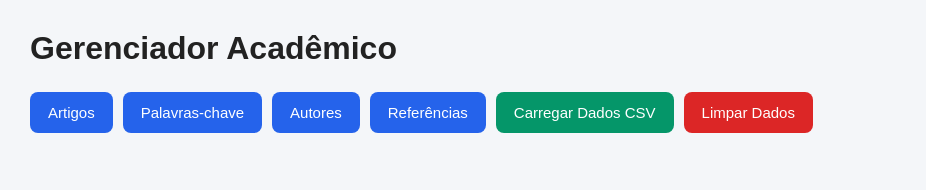
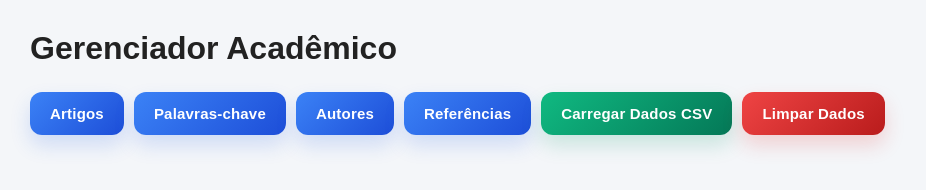
Before and after one commit to NanSP/analise_de_dados, a website built with Vite: page index.html in a window 1280 px wide. Shown: the whole page, without its empty margins (0-926 px from the left). Built offline with nearby package versions, Linux system fonts and the light colour scheme; no server answers.

Commit message:
update: css

```diff
--- a/style.css
+++ b/style.css
@@ -3,6 +3,17 @@
   padding:0;
   box-sizing:border-box;
   font-family: Arial, Helvetica, sans-serif;
+}
+
+:root{
+  --btn-primary-start:#3b82f6;
+  --btn-primary-end:#1d4ed8;
+  --btn-success-start:#10b981;
+  --btn-success-end:#047857;
+  --btn-danger-start:#ef4444;
+  --btn-danger-end:#b91c1c;
+  --btn-shadow:0 10px 20px rgba(37, 99, 235, 0.18);
+  --btn-shadow-hover:0 14px 26px rgba(37, 99, 235, 0.24);
 }
 
 body{
@@ -23,34 +34,65 @@ h1{
 }
 
 button{
-  padding:12px 18px;
+  padding:13px 20px;
   border:none;
-  border-radius:8px;
-  background:#2563eb;
+  border-radius:12px;
+  background:linear-gradient(135deg, var(--btn-primary-start), var(--btn-primary-end));
   color:white;
   font-size:15px;
+  font-weight:600;
+  letter-spacing:0.2px;
   cursor:pointer;
-  transition:0.3s;
+  box-shadow:var(--btn-shadow);
+  transition:transform 0.2s ease, box-shadow 0.2s ease, filter 0.2s ease;
 }
 
 button:hover{
-  background:#1d4ed8;
+  transform:translateY(-2px);
+  box-shadow:var(--btn-shadow-hover);
+  filter:brightness(1.03);
+}
+
+button:active{
+  transform:translateY(0);
+  box-shadow:0 6px 14px rgba(37, 99, 235, 0.2);
+}
+
+button:focus-visible{
+  outline:none;
+  box-shadow:
+    0 0 0 3px rgba(255,255,255,0.95),
+    0 0 0 6px rgba(37, 99, 235, 0.35),
+    var(--btn-shadow-hover);
 }
 
 .danger{
-  background:#dc2626;
+  background:linear-gradient(135deg, var(--btn-danger-start), var(--btn-danger-end));
+  box-shadow:0 10px 20px rgba(220, 38, 38, 0.18);
 }
 
 .danger:hover{
-  background:#b91c1c;
+  box-shadow:0 14px 26px rgba(220, 38, 38, 0.24);
 }
 
 .success{
-  background:#059669;
+  background:linear-gradient(135deg, var(--btn-success-start), var(--btn-success-end));
+  box-shadow:0 10px 20px rgba(5, 150, 105, 0.18);
 }
 
 .success:hover{
-  background:#047857;
+  box-shadow:0 14px 26px rgba(5, 150, 105, 0.24);
+}
+
+@media (max-width: 640px){
+  .buttons{
+    gap:12px;
+  }
+
+  button{
+    width:100%;
+    justify-content:center;
+  }
 }
 
 table{
```
